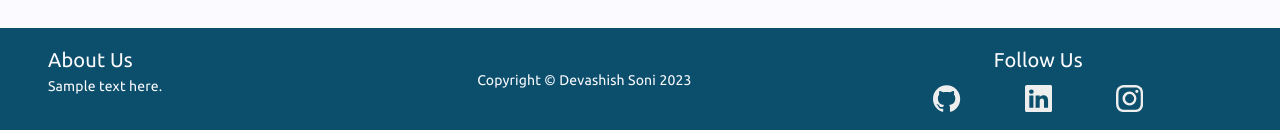
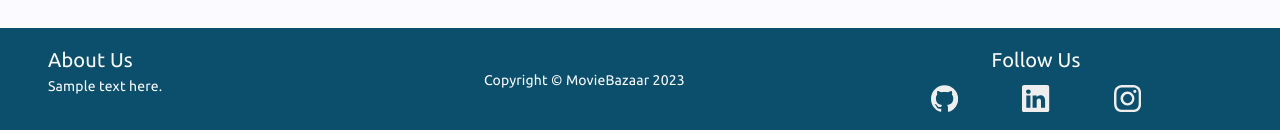
Before and after one commit to devashishsoni98/moviebazaar, a React (Create React App) app: page / in a window 1280 px wide. Shown: the part 1241-1371 px from the top of the page. Built offline with nearby package versions, Linux system fonts and the light colour scheme; no server answers; the HTML template or start-up script is replaced by a standard one.

Commit message:
footer change

```diff
--- a/src/components/common/footer.jsx
+++ b/src/components/common/footer.jsx
@@ -13,7 +13,7 @@ const Footer = () => {
         <p>Sample text here.</p>
       </div>
       <div className="item2 second">
-        <p>Copyright © Devashish Soni 2023</p>
+        <p>Copyright © MovieBazaar 2023</p>
       </div>
       <div className="item3 third">
         <h1 className='about-h'>Follow Us</h1>
```
